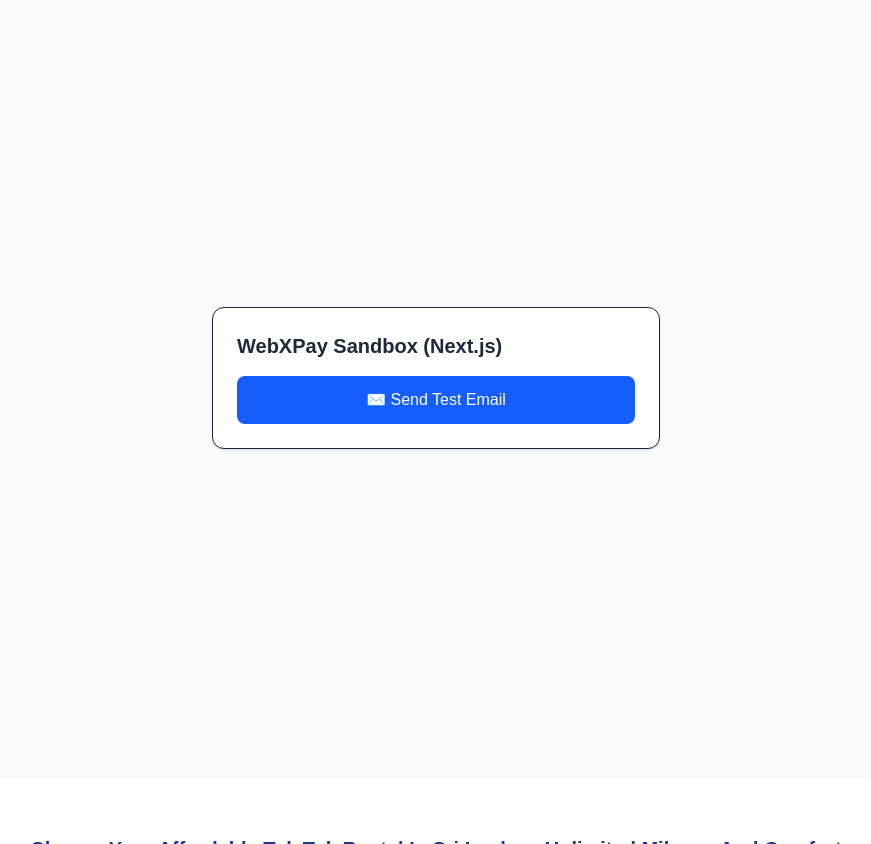
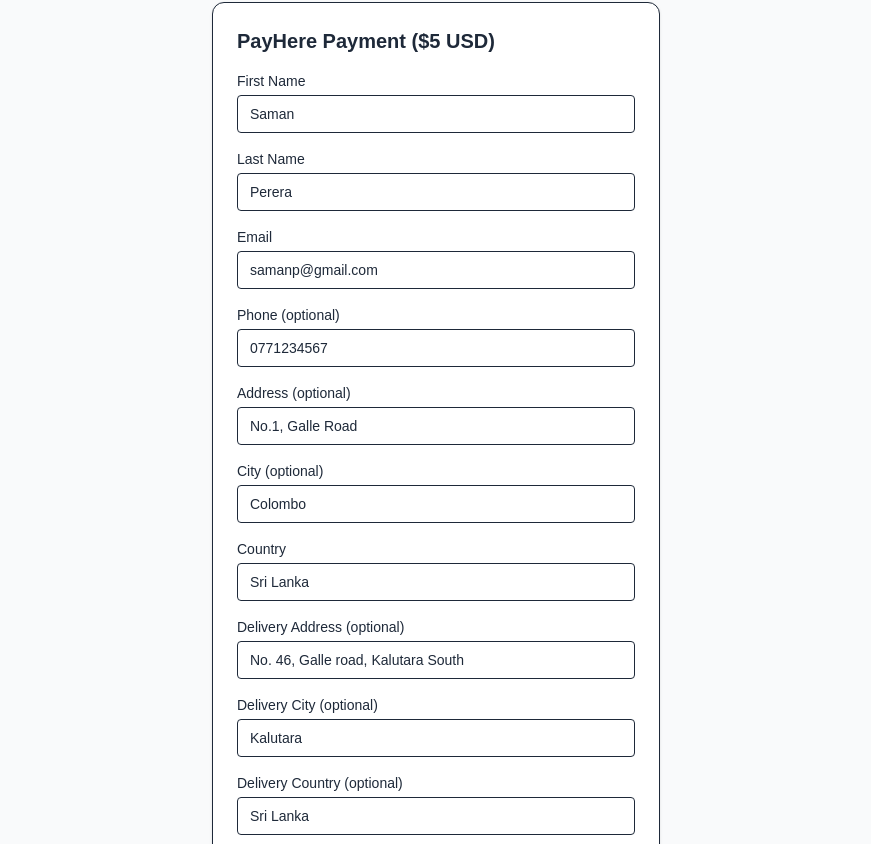
Before and after one commit to Thilina1/tuk, a Next.js app: page /paymentCopy in a window 1280 px wide. Shown: the part 356-1200 px from the top of the page, without its empty margins (204-1075 px from the left). Built offline with nearby package versions, Linux system fonts and the light colour scheme.

Commit message:
payment check

```diff
--- a/src/app/api/payhere/checkout/api/route.js
+++ b/src/app/api/payhere/checkout/api/route.js
@@ -8,7 +8,7 @@
   const { orderId, amount, currency } = data;
 
   const merchant_id = "1231320";
-  const merchant_secret = "NDA5MDU5MjE1OTQyNzU4NTk4Mjk3MTA5MTQ4NDEyNzEzODMyMTc1";
+  const merchant_secret = "MzEyMTIwMjE5OTY0NjQzNDM4MzE5MTc1ODM4MDIxMDAyNjIwODc=";
 
 
   const formattedAmount = parseFloat(amount)
--- a/src/app/paymentCopy/ContactInfo.tsx
+++ b/src/app/paymentCopy/ContactInfo.tsx
@@ -1,44 +1,289 @@
 "use client";
 
 import React, { useState } from "react";
+import Script from "next/script";
 
-export default function PayPage() {
-  const [sendingMail, setSendingMail] = useState(false);
+declare global {
+  interface Window {
+    payhere: {
+      startPayment: (payment: Record<string, unknown>) => void;
+      onCompleted?: (orderId: string) => void;
+      onDismissed?: () => void;
+      onError?: (error: string) => void;
+    };
+  }
+}
 
-  const handleSendEmail = async () => {
+export default function ContactInfo() {
+  const [loading, setLoading] = useState(false);
+  const [sdkLoaded, setSdkLoaded] = useState(false);
+  const [error, setError] = useState("");
+  const [firstName, setFirstName] = useState("Saman");
+  const [lastName, setLastName] = useState("Perera");
+  const [email, setEmail] = useState("samanp@gmail.com");
+  const [phone, setPhone] = useState("0771234567");
+  const [address, setAddress] = useState("No.1, Galle Road");
+  const [city, setCity] = useState("Colombo");
+  const [country, setCountry] = useState("Sri Lanka");
+  const [deliveryAddress, setDeliveryAddress] = useState("No. 46, Galle road, Kalutara South");
+  const [deliveryCity, setDeliveryCity] = useState("Kalutara");
+  const [deliveryCountry, setDeliveryCountry] = useState("Sri Lanka");
+  const [items, setItems] = useState("Door bell wireles");
+  const [orderId, setOrderId] = useState(`ItemNo_${Date.now()}`);
+
+  const handlePay = async () => {
     try {
-      setSendingMail(true);
-      const res = await fetch("/api/send-email/test", {
+      setLoading(true);
+      setError("");
+
+      // Validate inputs
+      if (!firstName.trim() || !lastName.trim() || !email.trim() || !country.trim()) {
+        setError("Please fill in all required fields (first name, last name, email, country).");
+        return;
+      }
+      if (!/^[^\s@]+@[^\s@]+\.[^\s@]+$/.test(email)) {
+        setError("Please enter a valid email address.");
+        return;
+      }
+
+      // Check if PayHere SDK is loaded
+      if (!sdkLoaded || !window.payhere) {
+        setError("Payment system not ready. Please try again.");
+        return;
+      }
+
+      // Fetch the PayHere hash
+      const hashRes = await fetch("/api/payhere/checkout/api", {
         method: "POST",
+        headers: { "Content-Type": "application/json" },
+        body: JSON.stringify({
+          orderId,
+          amount: 5, // Hardcoded to $5 USD
+          currency: "USD",
+        }),
       });
 
-      const data = await res.json();
-      if (!res.ok) {
-        console.error("Send email failed:", data);
-        alert(`Email failed: ${data.code || ""} ${data.message || ""}`);
-        return;
+      if (!hashRes.ok) {
+        const hashText = await hashRes.text();
+        const errorMessage = hashText.includes("404")
+          ? "API route not found. Please check /api/get-payhere-hash."
+          : hashText || `HTTP ${hashRes.status}`;
+        throw new Error(errorMessage);
       }
-      alert(`Email sent! Message ID: ${data.id}`);
+
+      const { hash } = await hashRes.json();
+
+      // Prepare payment object
+      const payment = {
+        sandbox: true,
+        merchant_id: "121XXXX", // Replace with your Merchant ID
+        return_url: "https://yourdomain.com/payment-success", // Replace
+        cancel_url: "https://yourdomain.com/payment-cancel", // Replace
+        notify_url: "https://yourdomain.com/api/payhere-notify", // Replace
+        order_id: orderId,
+        items,
+        amount: "5.00", // Hardcoded to $5.00 USD
+        currency: "USD",
+        hash,
+        first_name: firstName,
+        last_name: lastName,
+        email,
+        phone: phone || undefined,
+        address: address || undefined,
+        city: city || undefined,
+        country,
+        delivery_address: deliveryAddress || undefined,
+        delivery_city: deliveryCity || undefined,
+        delivery_country: deliveryCountry || undefined,
+        custom_1: "",
+        custom_2: "",
+      };
+
+      // Start payment
+      window.payhere.startPayment(payment);
+
+      // Payment event handlers
+      window.payhere.onCompleted = (orderId) => {
+        console.log("Payment completed. OrderID:", orderId);
+        alert(`Payment completed. OrderID: ${orderId}`);
+      };
+
+      window.payhere.onDismissed = () => {
+        console.log("Payment dismissed");
+        alert("Payment dismissed");
+      };
+
+      window.payhere.onError = (error) => {
+        console.log("Error:", error);
+        setError(`Payment error: ${error}`);
+      };
     } catch (e) {
-      console.error(e);
-      alert("Email send failed. Check console.");
+      console.error("Payment initiation error:"); // Fixed logging
     } finally {
-      setSendingMail(false);
+      setLoading(false);
     }
   };
 
   return (
     <main className="min-h-screen flex items-center justify-center p-6 bg-gray-50">
       <div className="w-full max-w-md space-y-4 rounded-xl border p-6 bg-white shadow">
-        <h1 className="text-xl font-semibold">WebXPay Sandbox (Next.js)</h1>
+        <h1 className="text-xl font-semibold">PayHere Payment ($5 USD)</h1>
+
+        {error && (
+          <div className="p-3 bg-red-100 border border-red-300 text-red-700 rounded">
+            {error}
+          </div>
+        )}
+
+        <label className="block text-sm">
+          First Name
+          <input
+            className="mt-1 w-full border rounded px-3 py-2"
+            value={firstName}
+            onChange={(e) => setFirstName(e.target.value)}
+            type="text"
+            placeholder="Enter first name"
+          />
+        </label>
+
+        <label className="block text-sm">
+          Last Name
+          <input
+            className="mt-1 w-full border rounded px-3 py-2"
+            value={lastName}
+            onChange={(e) => setLastName(e.target.value)}
+            type="text"
+            placeholder="Enter last name"
+          />
+        </label>
+
+        <label className="block text-sm">
+          Email
+          <input
+            className="mt-1 w-full border rounded px-3 py-2"
+            value={email}
+            onChange={(e) => setEmail(e.target.value)}
+            type="email"
+            placeholder="Enter email"
+          />
+        </label>
+
+        <label className="block text-sm">
+          Phone (optional)
+          <input
+            className="mt-1 w-full border rounded px-3 py-2"
+            value={phone}
+            onChange={(e) => setPhone(e.target.value)}
+            type="tel"
+            placeholder="Enter phone number"
+          />
+        </label>
+
+        <label className="block text-sm">
+          Address (optional)
+          <input
+            className="mt-1 w-full border rounded px-3 py-2"
+            value={address}
+            onChange={(e) => setAddress(e.target.value)}
+            type="text"
+            placeholder="Enter address"
+          />
+        </label>
+
+        <label className="block text-sm">
+          City (optional)
+          <input
+            className="mt-1 w-full border rounded px-3 py-2"
+            value={city}
+            onChange={(e) => setCity(e.target.value)}
+            type="text"
+            placeholder="Enter city"
+          />
+        </label>
+
+        <label className="block text-sm">
+          Country
+          <input
+            className="mt-1 w-full border rounded px-3 py-2"
+            value={country}
+            onChange={(e) => setCountry(e.target.value)}
+            type="text"
+            placeholder="Enter country"
+          />
+        </label>
+
+        <label className="block text-sm">
+          Delivery Address (optional)
+          <input
+            className="mt-1 w-full border rounded px-3 py-2"
+            value={deliveryAddress}
+            onChange={(e) => setDeliveryAddress(e.target.value)}
+            type="text"
+            placeholder="Enter delivery address"
+          />
+        </label>
+
+        <label className="block text-sm">
+          Delivery City (optional)
+          <input
+            className="mt-1 w-full border rounded px-3 py-2"
+            value={deliveryCity}
+            onChange={(e) => setDeliveryCity(e.target.value)}
+            type="text"
+            placeholder="Enter delivery city"
+          />
+        </label>
+
+        <label className="block text-sm">
+          Delivery Country (optional)
+          <input
+            className="mt-1 w-full border rounded px-3 py-2"
+            value={deliveryCountry}
+            onChange={(e) => setDeliveryCountry(e.target.value)}
+            type="text"
+            placeholder="Enter delivery country"
+          />
+        </label>
+
+        <label className="block text-sm">
+          Items
+          <input
+            className="mt-1 w-full border rounded px-3 py-2"
+            value={items}
+            onChange={(e) => setItems(e.target.value)}
+            type="text"
+            placeholder="Enter item description"
+          />
+        </label>
+
+        <label className="block text-sm">
+          Order ID
+          <input
+            className="mt-1 w-full border rounded px-3 py-2"
+            value={orderId}
+            onChange={(e) => setOrderId(e.target.value)}
+            type="text"
+            placeholder="Enter order ID"
+          />
+        </label>
 
         <button
-          onClick={handleSendEmail}
-          disabled={sendingMail}
-          className="w-full px-4 py-3 rounded-lg bg-blue-600 text-white font-medium hover:bg-blue-700 disabled:opacity-60"
+          id="payhere-payment"
+          onClick={handlePay}
+          disabled={loading || !sdkLoaded}
+          className="w-full px-4 py-3 rounded-lg bg-green-600 text-white font-medium hover:bg-green-700 disabled:opacity-60"
         >
-          {sendingMail ? "Sending…" : "✉️ Send Test Email"}
+          {loading ? "Processing…" : "Pay $5 USD"}
         </button>
+
+        <Script
+          src="https://www.payhere.lk/lib/payhere.js"
+          strategy="afterInteractive"
+          onLoad={() => {
+            console.log("✅ PayHere SDK loaded");
+            setSdkLoaded(true);
+          }}
+        />
       </div>
     </main>
   );
```
Also changed, not shown: src/app/paymentCopy/page.tsx (line endings or trailing spaces).
